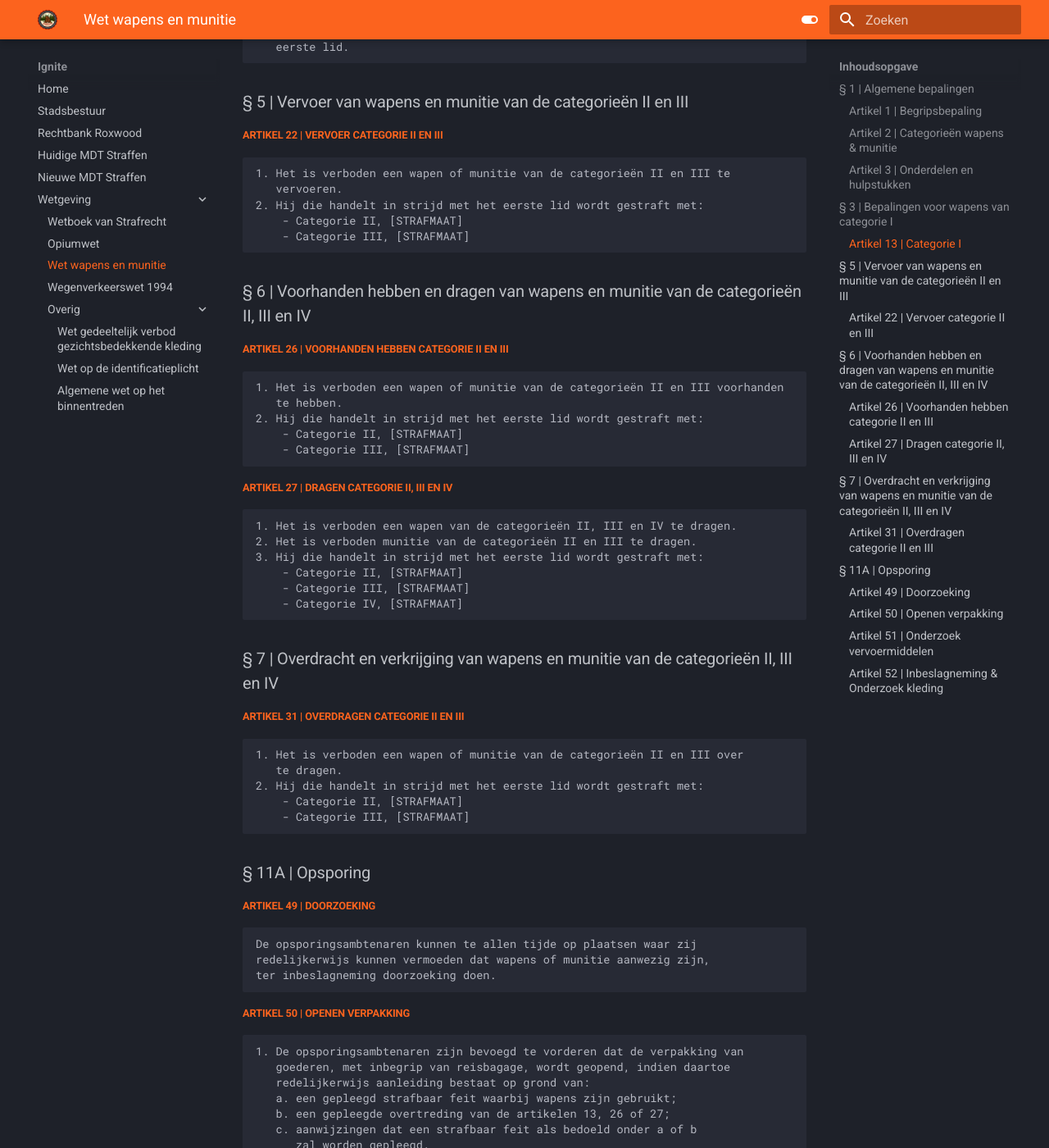
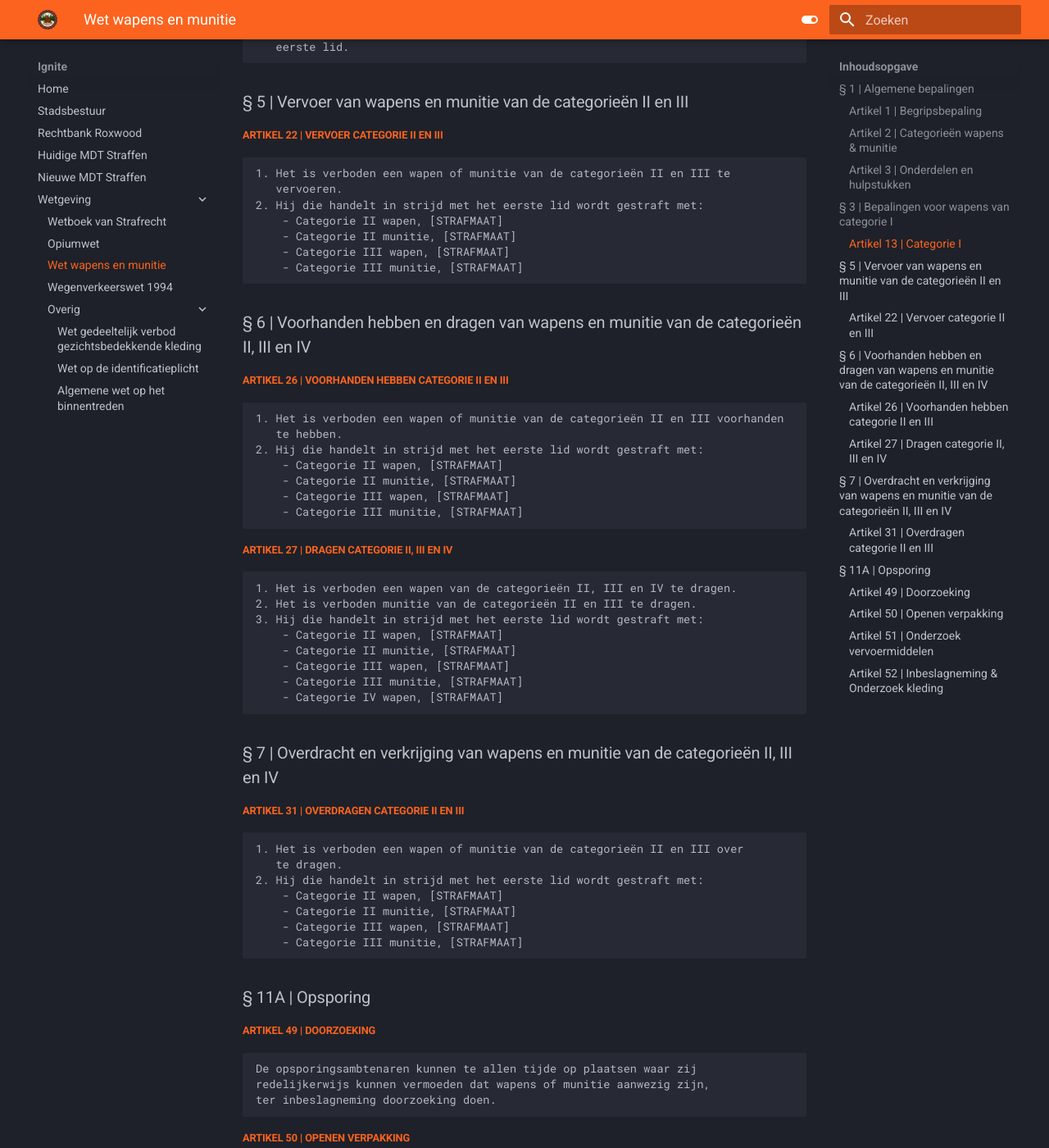
Before and after one commit to NLDenny/wetboek, an MkDocs documentation site: the page built from docs/wwm.md, in a window 1280 px wide and 1400 px high, scrolled down 2315 px. Shown: the whole window at 82% size. Built offline with MkDocs 1.6.1 and Material for MkDocs 9.7.7, drawn with Linux system fonts in a browser that asks for light colours.

Commit message:
Update wwm.md

````diff
--- a/docs/wwm.md
+++ b/docs/wwm.md
@@ -123,8 +123,10 @@ In deze wet wordt verstaan onder:
 1. Het is verboden een wapen of munitie van de categorieën II en III te
    vervoeren.
 2. Hij die handelt in strijd met het eerste lid wordt gestraft met:
-    - Categorie II, [STRAFMAAT]
-    - Categorie III, [STRAFMAAT]
+    - Categorie II wapen, [STRAFMAAT]
+    - Categorie II munitie, [STRAFMAAT]
+    - Categorie III wapen, [STRAFMAAT]
+    - Categorie III munitie, [STRAFMAAT]
 ```
 
 ### § 6 | Voorhanden hebben en dragen van wapens en munitie van de categorieën II, III en IV
@@ -134,8 +136,10 @@ In deze wet wordt verstaan onder:
 1. Het is verboden een wapen of munitie van de categorieën II en III voorhanden
    te hebben.
 2. Hij die handelt in strijd met het eerste lid wordt gestraft met:
-    - Categorie II, [STRAFMAAT]
-    - Categorie III, [STRAFMAAT]
+    - Categorie II wapen, [STRAFMAAT]
+    - Categorie II munitie, [STRAFMAAT]
+    - Categorie III wapen, [STRAFMAAT]
+    - Categorie III munitie, [STRAFMAAT]
 ```
 
 #####<span style="color: #fc631e;">Artikel 27 | Dragen categorie II, III en IV</span>
@@ -143,9 +147,11 @@ In deze wet wordt verstaan onder:
 1. Het is verboden een wapen van de categorieën II, III en IV te dragen.
 2. Het is verboden munitie van de categorieën II en III te dragen.
 3. Hij die handelt in strijd met het eerste lid wordt gestraft met:
-    - Categorie II, [STRAFMAAT]
-    - Categorie III, [STRAFMAAT]
-    - Categorie IV, [STRAFMAAT]
+    - Categorie II wapen, [STRAFMAAT]
+    - Categorie II munitie, [STRAFMAAT]
+    - Categorie III wapen, [STRAFMAAT]
+    - Categorie III munitie, [STRAFMAAT]
+    - Categorie IV wapen, [STRAFMAAT]
 ```
 
 ### § 7 | Overdracht en verkrijging van wapens en munitie van de categorieën II, III en IV
@@ -155,8 +161,10 @@ In deze wet wordt verstaan onder:
 1. Het is verboden een wapen of munitie van de categorieën II en III over
    te dragen.
 2. Hij die handelt in strijd met het eerste lid wordt gestraft met:
-    - Categorie II, [STRAFMAAT]
-    - Categorie III, [STRAFMAAT]
+    - Categorie II wapen, [STRAFMAAT]
+    - Categorie II munitie, [STRAFMAAT]
+    - Categorie III wapen, [STRAFMAAT]
+    - Categorie III munitie, [STRAFMAAT]
 ```
 
 ### § 11A | Opsporing
````
